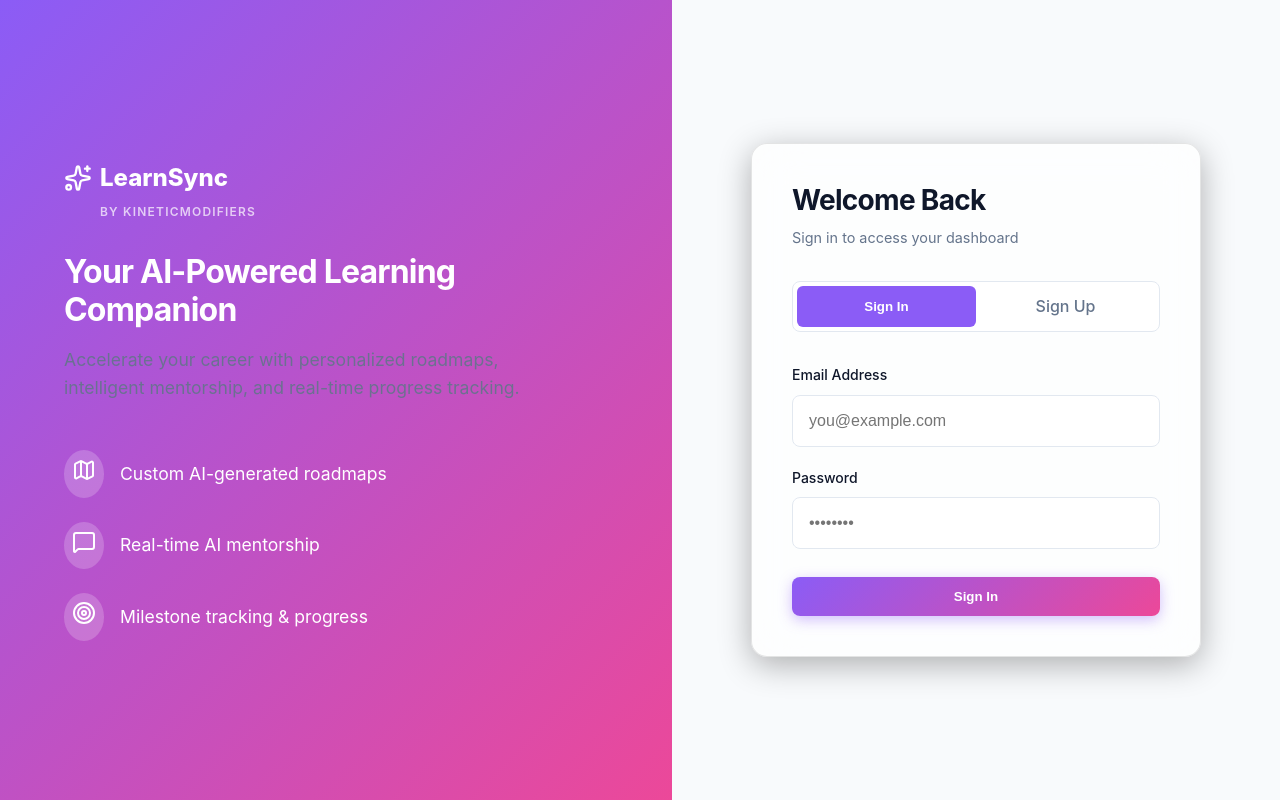
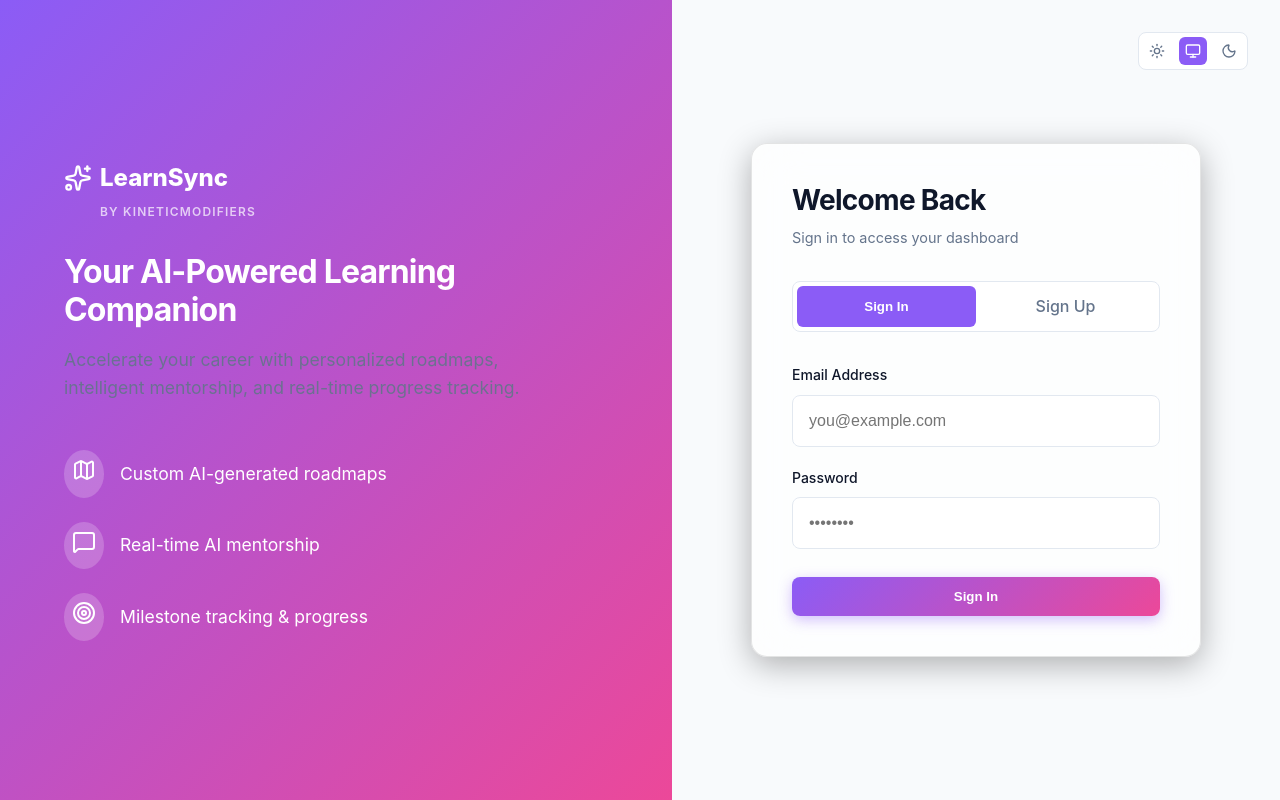
Before and after one commit to krrish-cypto/learnsync-ai, a Next.js app: page /login in a window 1280 px wide. Built offline with nearby package versions, Linux system fonts and the light colour scheme; no server answers.

Commit message:
Fix text contrast in light mode and add theme toggle to auth pages

```diff
--- a/src/app/login/page.jsx
+++ b/src/app/login/page.jsx
@@ -3,6 +3,7 @@ import { useState } from 'react';
 import { signIn } from 'next-auth/react';
 import { useRouter } from 'next/navigation';
 import Link from 'next/link';
+import ThemeToggle from '@/components/ThemeToggle';
 
 import { Sparkles, Map, Target, MessageSquare } from 'lucide-react';
 
@@ -86,8 +87,12 @@ export default function Login() {
         alignItems: 'center',
         justifyContent: 'center',
         background: 'var(--background)',
-        padding: '2rem'
+        padding: '2rem',
+        position: 'relative'
       }}>
+        <div style={{ position: 'absolute', top: '2rem', right: '2rem' }}>
+          <ThemeToggle />
+        </div>
         <div className="glass-panel" style={{ width: '100%', maxWidth: '450px', padding: '2.5rem' }}>
           <div className="text-center" style={{ marginBottom: '2rem' }}>
             <h2 style={{ fontSize: '1.75rem', fontWeight: 'bold', margin: 0 }}>Welcome Back</h2>
--- a/src/app/page.js
+++ b/src/app/page.js
@@ -147,10 +147,10 @@ export default function Dashboard() {
                 <h2>Next Recommended Action</h2>
                 <span className="badge badge-primary">Up Next</span>
               </div>
-              <div style={{ background: 'rgba(0,0,0,0.2)', padding: '1.5rem', borderRadius: '12px', border: '1px solid var(--surface-border)' }}>
+              <div style={{ background: 'var(--surface)', padding: '1.5rem', borderRadius: '12px', border: '1px solid var(--surface-border)' }}>
                 <div className="flex justify-between items-center">
                   <div>
-                    <h3 style={{ color: 'white', marginBottom: '0.5rem' }}>{nextAction.title}</h3>
+                    <h3 style={{ color: 'var(--foreground)', marginBottom: '0.5rem' }}>{nextAction.title}</h3>
                     <div className="flex gap-2 items-center">
                       <p style={{ margin: 0, color: 'var(--text-muted)' }}>{nextAction.type}</p>
                       {nextAction.estimatedTime && <span style={{ color: '#38bdf8', fontSize: '0.875rem' }}>• ⏱️ {nextAction.estimatedTime}</span>}
--- a/src/app/roadmap/page.jsx
+++ b/src/app/roadmap/page.jsx
@@ -160,7 +160,7 @@ export default function Roadmap() {
                 border: node.status === 'in-progress' ? '1px solid var(--primary)' : '1px solid var(--glass-border)'
               }}>
                 <div className="flex justify-between items-start" style={{ marginBottom: '0.5rem' }}>
-                  <h3 style={{ margin: 0, color: node.status === 'locked' ? 'var(--text-muted)' : 'white' }}>{node.title}</h3>
+                  <h3 style={{ margin: 0, color: node.status === 'locked' ? 'var(--text-muted)' : 'var(--foreground)' }}>{node.title}</h3>
                   <div className="flex gap-2">
                     {node.estimatedTime && (
                       <span className="badge" style={{ background: 'rgba(56, 189, 248, 0.1)', color: '#38bdf8' }}>
```
Also changed, not shown: src/app/signup/page.jsx (+6 -1 lines).
